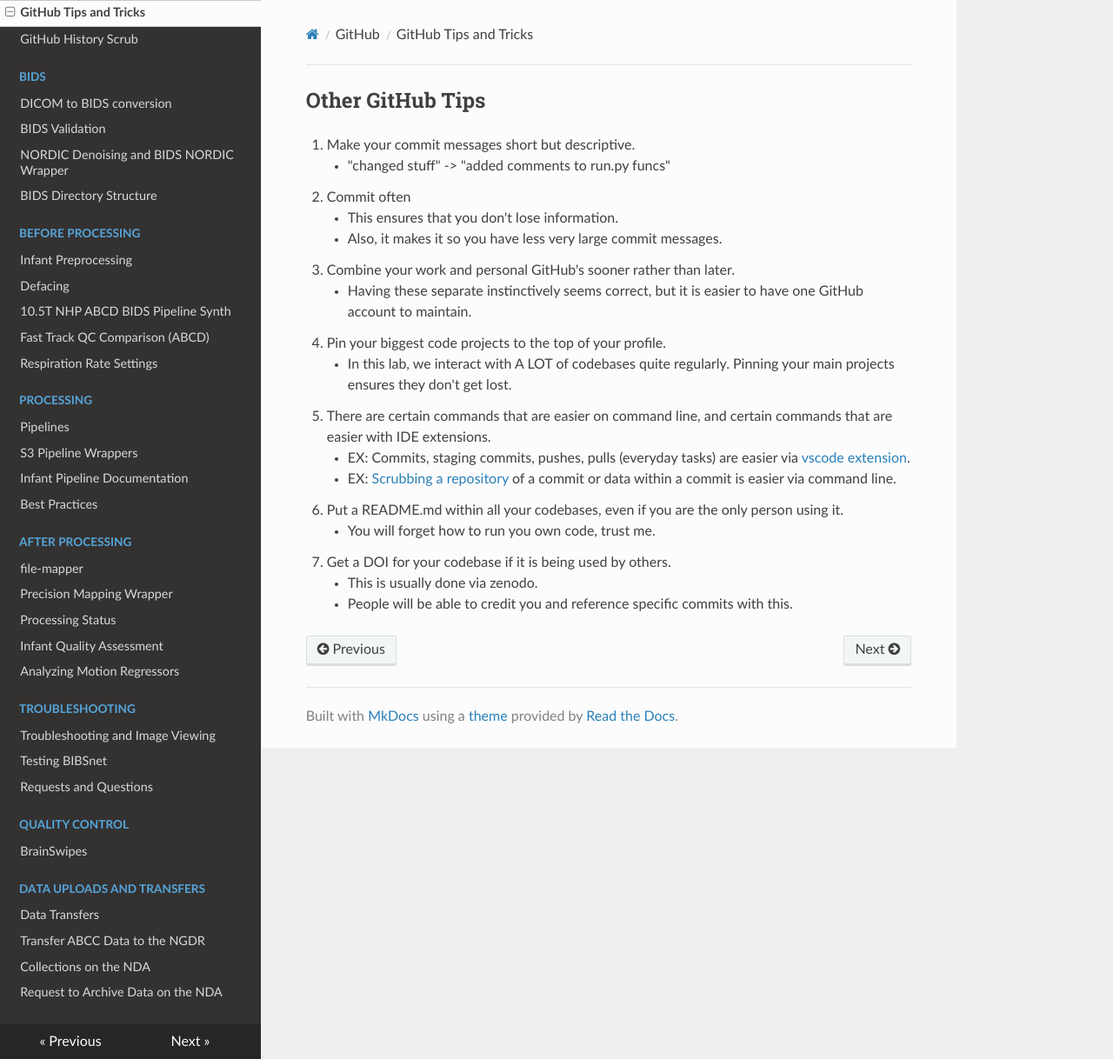
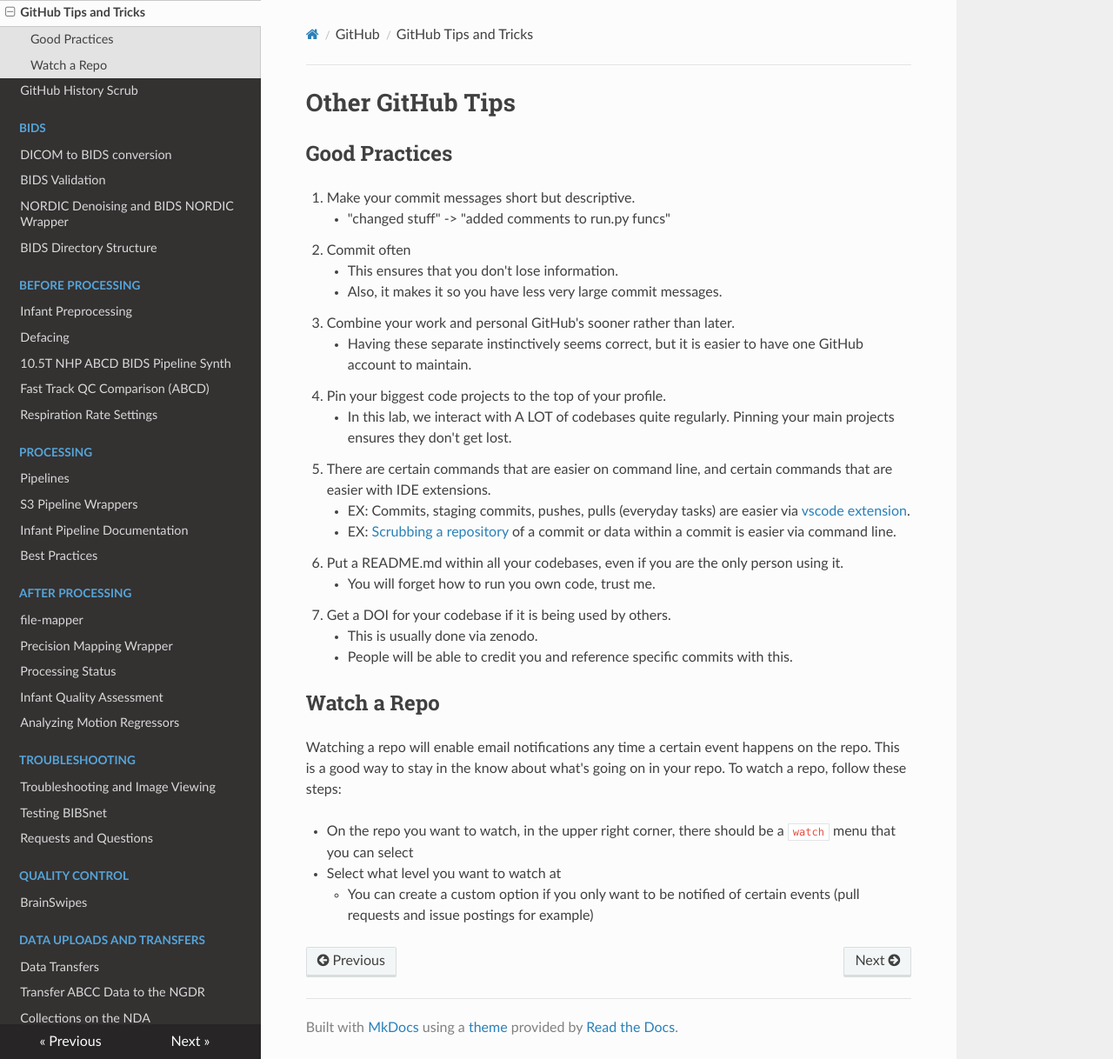
Before and after one commit to DCAN-Labs/cdni-brain, an MkDocs documentation site: the page built from docs/github-tips.md, in a window 1280 px wide and 1218 px high. Shown: the whole window at 87% size. Built offline with MkDocs 1.6.1, drawn with Linux system fonts in a browser that asks for light colours; nearby versions of some CDN libraries.

Commit message:
added watch repo section

```diff
--- a/docs/github-tips.md
+++ b/docs/github-tips.md
@@ -1,4 +1,6 @@
-## Other GitHub Tips
+# Other GitHub Tips
+
+## Good Practices
 
 1. Make your commit messages short but descriptive.
     - "changed stuff" -> "added comments to run.py funcs"
@@ -17,3 +19,11 @@
 6. Get a DOI for your codebase if it is being used by others.
     - This is usually done via zenodo.
     - People will be able to credit you and reference specific commits with this.
+
+## Watch a Repo
+
+Watching a repo will enable email notifications any time a certain event happens on the repo. This is a good way to stay in the know about what's going on in your repo. To watch a repo, follow these steps:
+
+- On the repo you want to watch, in the upper right corner, there should be a `watch` menu that you can select
+- Select what level you want to watch at
+    * You can create a custom option if you only want to be notified of certain events (pull requests and issue postings for example)
```
